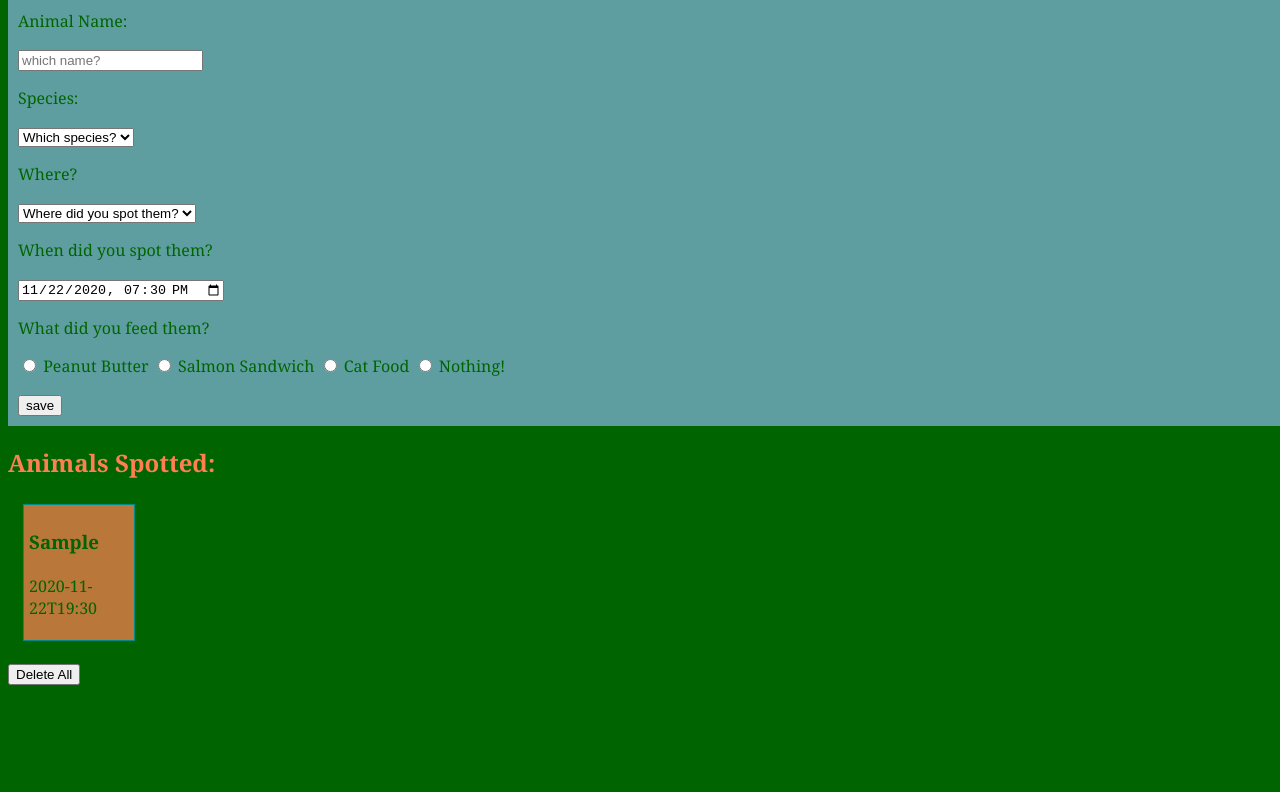
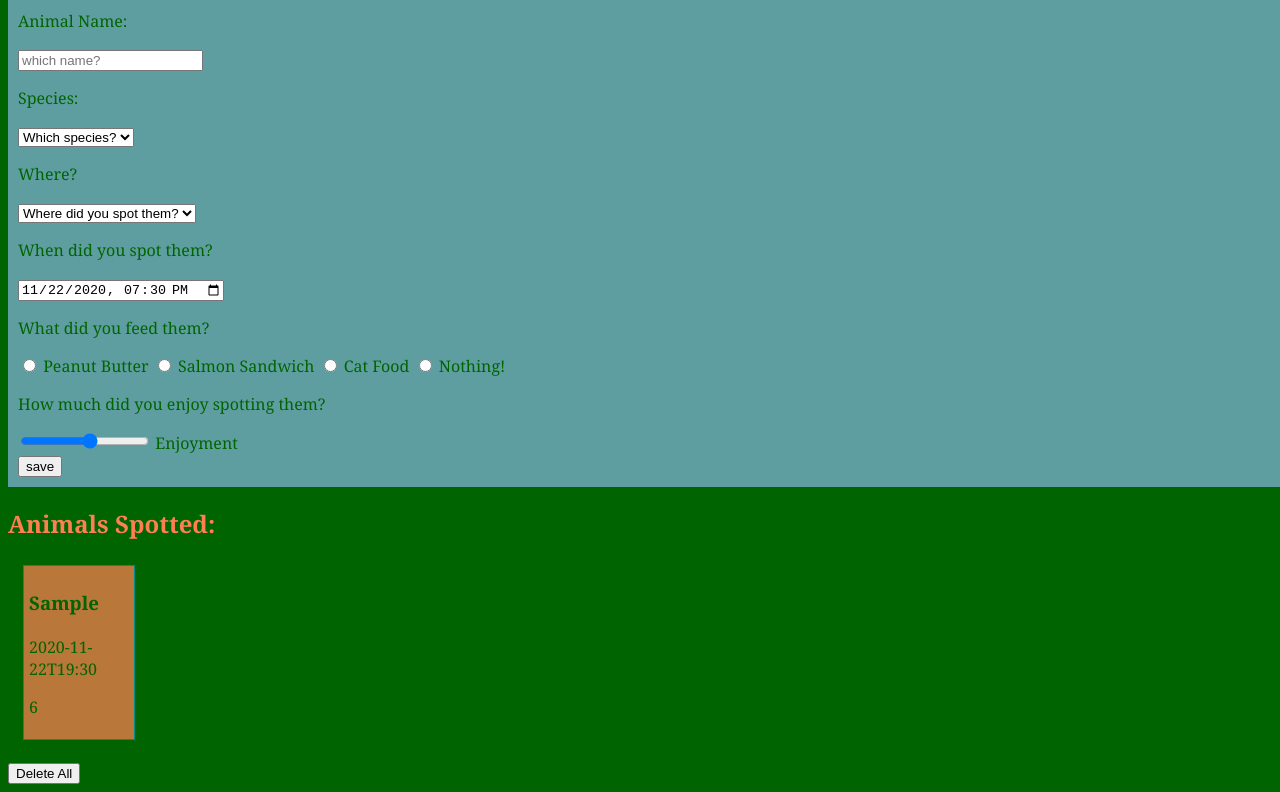
Before and after one commit to ruthierutho/scottish-wildlife-spotter, a plain HTML site: page index.html in a window 1280 px wide. Both pictures are taken after typing "Sample" into the empty fields and a click on the input "save". Shown: the part 86-878 px from the top of the page. Before the commit the page ends 800 px from the top, so only its background shows below. Drawn offline with Linux system fonts and the light colour scheme.

Commit message:
added a range slider for enjoyment

```diff
--- a/index.html
+++ b/index.html
@@ -64,6 +64,13 @@
 
                 </p>
             </div>
+            <div class="item-in-form">
+                <p>How much did you enjoy spotting them?</p>
+                <input type="range" id="enjoyment" name="enjoyment"
+                       min="0" max="11">
+                <label for="enjoyment">Enjoyment</label>
+              </div>
+
 
         <input type="submit" value="save"/>
         </div>
--- a/js/app.js
+++ b/js/app.js
@@ -41,6 +41,10 @@ const createAnimal = function (form) {
     food.textContent = form.food.value;
     newAnimal.appendChild(food);
 
+    const enjoyment = document.createElement('p');
+    enjoyment.textContent = form.enjoyment.value;
+    newAnimal.appendChild(enjoyment);
+
     return newAnimal;
 }
 
```
